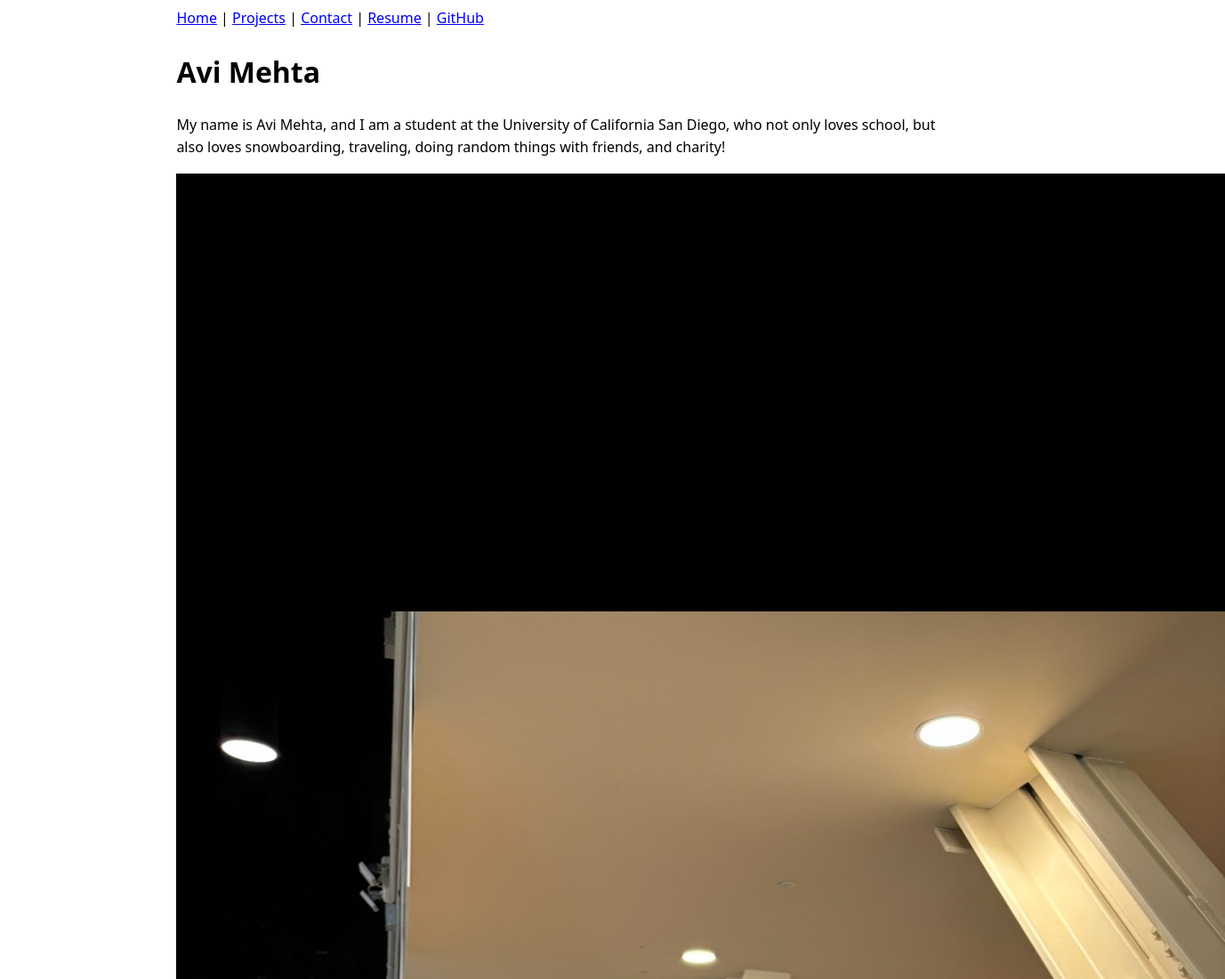
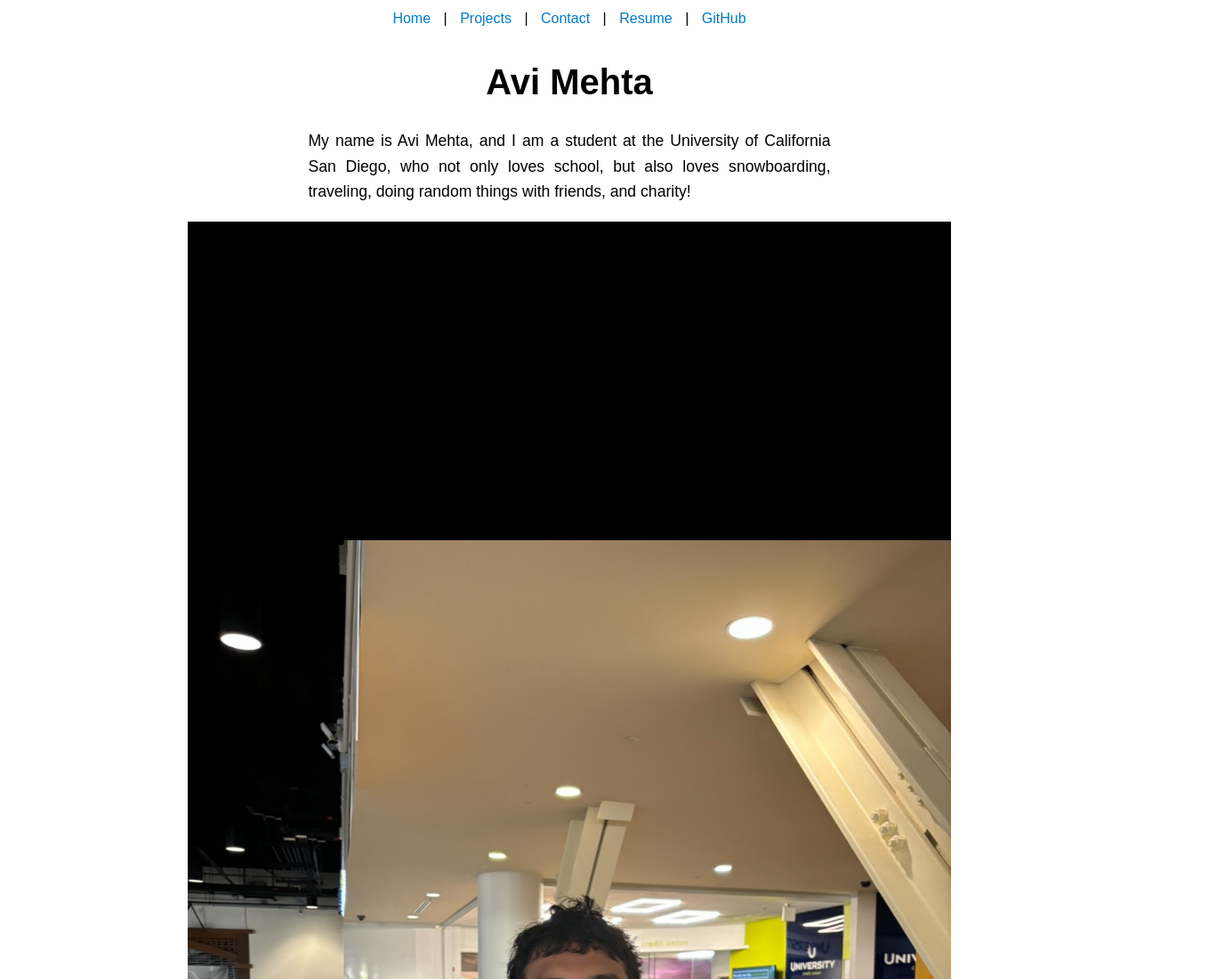
Before and after one commit to avimehta30/portfolio, a plain HTML site: page index.html in a window 1280 px wide. Shown: the top 1100 px of the page at 89% size, 1377 px wide, since content can reach past the window. Drawn offline with Linux system fonts and the light colour scheme.

Commit message:
Update style.css

```diff
--- a/style.css
+++ b/style.css
@@ -1,10 +1,52 @@
+/* General styling for the body */
 body {
-    /* Set line height to 1.5 times the font size
-         and use the OS’s UI font as the website font
-       */
-  font: 100%/1.5 system-ui;
-  line-height: 1.6; /* Good for readability */
+  font-family: Arial, sans-serif; /* Use a clean font */
+  line-height: 1.6; /* Better readability */
   max-width: 100ch; /* Prevent content from getting too wide */
-  margin-inline: max(1em, (100% - 100ch) / 2); /* Ensures content remains centered with appropriate margins */
-  padding-inline: 1em; /* Prevents content from touching the edges */
+  margin-inline: max(1em, (100% - 100ch) / 2); /* Center content with minimum margin */
+  padding-inline: 1em; /* Add padding to prevent touching edges */
+  text-align: center; /* Center align content */
 }
+
+/* Center and style navigation links */
+nav {
+  margin-bottom: 20px;
+  text-align: center;
+}
+
+nav a {
+  text-decoration: none;
+  color: #007acc;
+  margin: 0 10px;
+}
+
+nav a:hover {
+  text-decoration: underline;
+}
+
+/* Content container */
+.content {
+  text-align: center;
+}
+
+/* Style the image */
+img {
+  display: block;
+  margin: 20px auto; /* Center the image */
+  max-width: 100%; /* Ensure the image scales down */
+  height: auto; /* Maintain the aspect ratio */
+}
+
+/* Style the heading */
+h1 {
+  font-size: 2.5em;
+  margin-bottom: 20px;
+}
+
+/* Style the paragraph */
+p {
+  font-size: 1.1em;
+  text-align: justify; /* Improve readability */
+  margin: 0 auto;
+  max-width: 60ch; /* Restrict width for better readability */
+}
```
